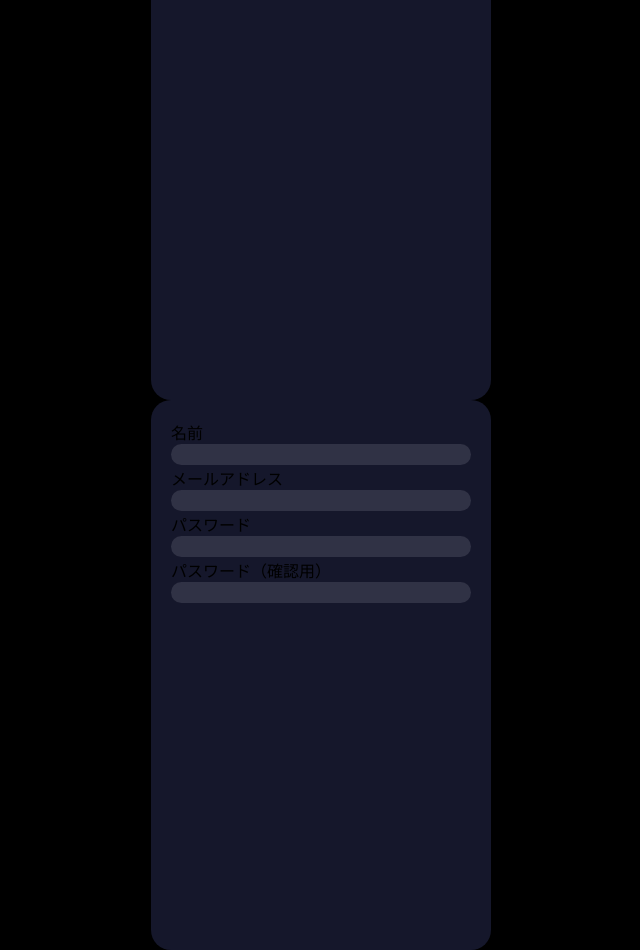
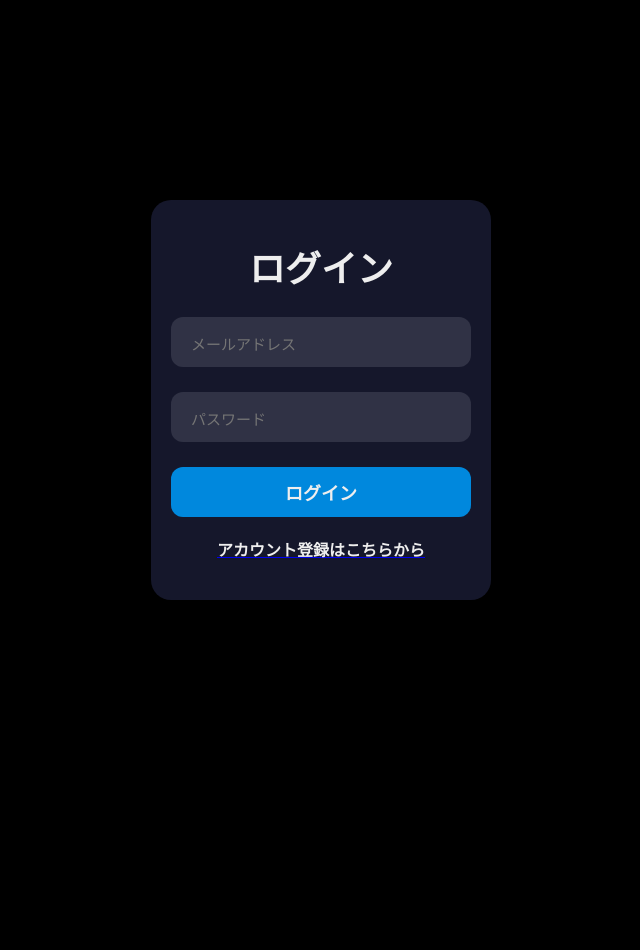
Before and after one commit to Arupaka1152/hackathon_frontend, a React (Create React App) app in the folder frontend/: page /login in a window 1280 px wide. Shown: the whole page, without its empty margins (319-959 px from the left). After the commit the page ends 800 px from the top, so only its background shows below. Built offline with nearby package versions, Linux system fonts and the light colour scheme.

Commit message:
update login

```diff
--- a/frontend/src/components/Login.css
+++ b/frontend/src/components/Login.css
@@ -0,0 +1,80 @@
+body {
+    align-items: center;
+    background-color: #000;
+    display: flex;
+    justify-content: center;
+    height: 100vh;
+}
+
+form {
+    background-color: #15172b;
+    border-radius: 20px;
+    box-sizing: border-box;
+    height: 400px;
+    padding: 20px;
+    width: 340px;
+}
+
+.title {
+    color: #eee;
+    font-family: sans-serif;
+    font-size: 36px;
+    font-weight: 600;
+    margin-top: 20px;
+    text-align: center;
+}
+
+.signup {
+    color: #eee;
+    font-family: sans-serif;
+    font-size: 16px;
+    font-weight: 600;
+    margin-top: 20px;
+    text-align: center;
+}
+
+.input-container {
+    height: 50px;
+    position: relative;
+    width: 100%;
+}
+
+.ic1 {
+    margin-top: 35px;
+}
+
+.ic2 {
+    margin-top: 25px;
+}
+
+input {
+    background-color: #303245;
+    border-radius: 12px;
+    border: 0;
+    box-sizing: border-box;
+    color: #eee;
+    font-size: 15px;
+    height: 100%;
+    outline: 0;
+    padding: 4px 20px 0;
+    width: 100%;
+}
+
+button {
+    background-color: #08d;
+    border-radius: 12px;
+    border: 0;
+    box-sizing: border-box;
+    color: #eee;
+    cursor: pointer;
+    font-size: 18px;
+    font-weight: 600;
+    height: 50px;
+    margin-top: 25px;
+    text-align: center;
+    width: 100%;
+}
+
+button:active {
+    background-color: #06b;
+}
--- a/frontend/src/components/Login.tsx
+++ b/frontend/src/components/Login.tsx
@@ -1,76 +1,43 @@
 import React, { useState } from "react";
-import { Form, Card } from "react-bootstrap";
+import { Link } from "react-router-dom";
+import "./Login.css";
 
 function Login() {
 
-    const [ Name, setName] = useState("");
     const [ Email, setEmail] = useState("");
     const [ Password, setPassword] = useState("");
-    const [ PasswordForConfirmation, setPasswordForConfirmation] = useState("");
 
+    const onSubmit = (e: React.MouseEvent<HTMLButtonElement, MouseEvent>) => {
+        if (Email === "" || Password === "") return;
+        e.preventDefault();
+        console.log({ Email, Password });
+    }
 
     return (
-        <div>
-            <Card>
-                <Card.Body>
-                    <Form>
-                    <Form.Group id="email">
-                        <Form.Label>メールアドレス</Form.Label>
-                        <Form.Control
-                            type={"email"}
-                            value={Email}
-                            onChange={(e) => setEmail(e.target.value)}
-                            required />
-                    </Form.Group>
-                    <Form.Group id="password">
-                        <Form.Label>パスワード</Form.Label>
-                        <Form.Control
-                            type={"password"}
-                            value={Password}
-                            onChange={(e) => setPassword(e.target.value)}
-                            required />
-                    </Form.Group>
-                    </Form>
-                </Card.Body>
-            </Card>
-
-
-
-            <Form>
-                    <Form.Group id="name" className="signup--input-box">
-                        <Form.Label>名前</Form.Label>
-                        <Form.Control
-                            type={"name"}
-                            value={Name}
-                            onChange={(e) => setName(e.target.value)}
-                            required />
-                    </Form.Group>
-                    <Form.Group id="email" className="signup--input-box">
-                        <Form.Label>メールアドレス</Form.Label>
-                        <Form.Control
-                            type={"email"}
-                            value={Email}
-                            onChange={(e) => setEmail(e.target.value)}
-                            required />
-                    </Form.Group>
-                    <Form.Group id="password" className="signup--input-box">
-                        <Form.Label>パスワード</Form.Label>
-                        <Form.Control
-                            type={"password"}
-                            value={Password}
-                            onChange={(e) => setPassword(e.target.value)}
-                            required />
-                    </Form.Group>
-                    <Form.Group id="password-confirm" className="signup--input-box">
-                        <Form.Label>パスワード（確認用）</Form.Label>
-                        <Form.Control
-                            type={"password"}
-                            value={PasswordForConfirmation}
-                            onChange={(e) => setPasswordForConfirmation(e.target.value)}
-                            required />
-                      </Form.Group>
-                    </Form>
-        </div>
+        <form>
+            <div className="title">ログイン</div>
+            <div className="input-container ic2">
+                <input
+                    type="email"
+                    value={Email}
+                    placeholder="メールアドレス"
+                    onChange={(e) => setEmail(e.target.value)}
+                ></input>
+            </div>
+            <div className="input-container ic2">
+                <input
+                    type="password"
+                    value={Password}
+                    placeholder="パスワード"
+                    onChange={(e) => setPassword(e.target.value)}
+                ></input>
+            </div>
+            <button
+                type="submit"
+                onClick={onSubmit}
+            >ログイン</button>
+            <Link to="/signup"><div className="signup" >アカウント登録はこちらから</div></Link>
+        </form>
     )
 }
 
```
